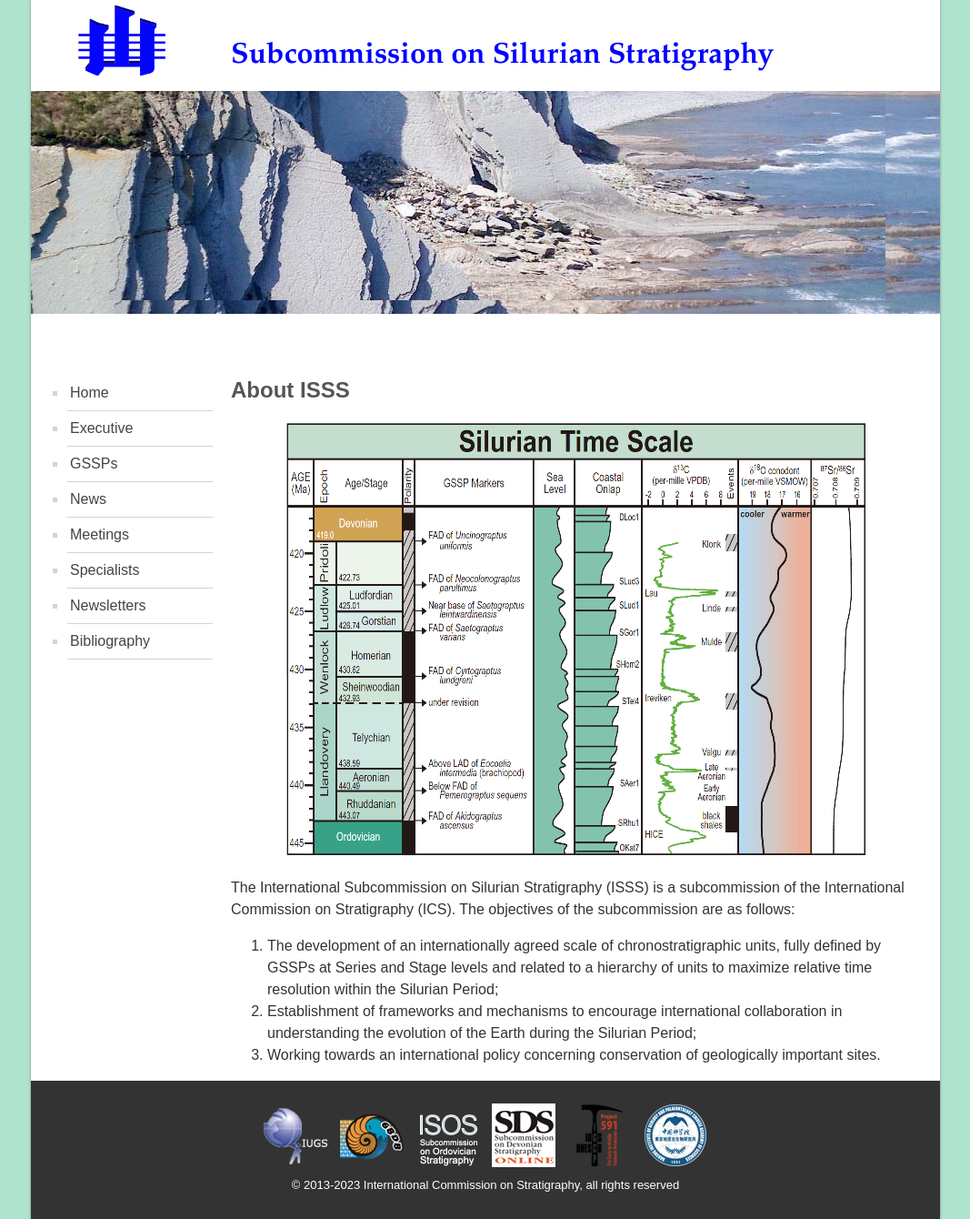
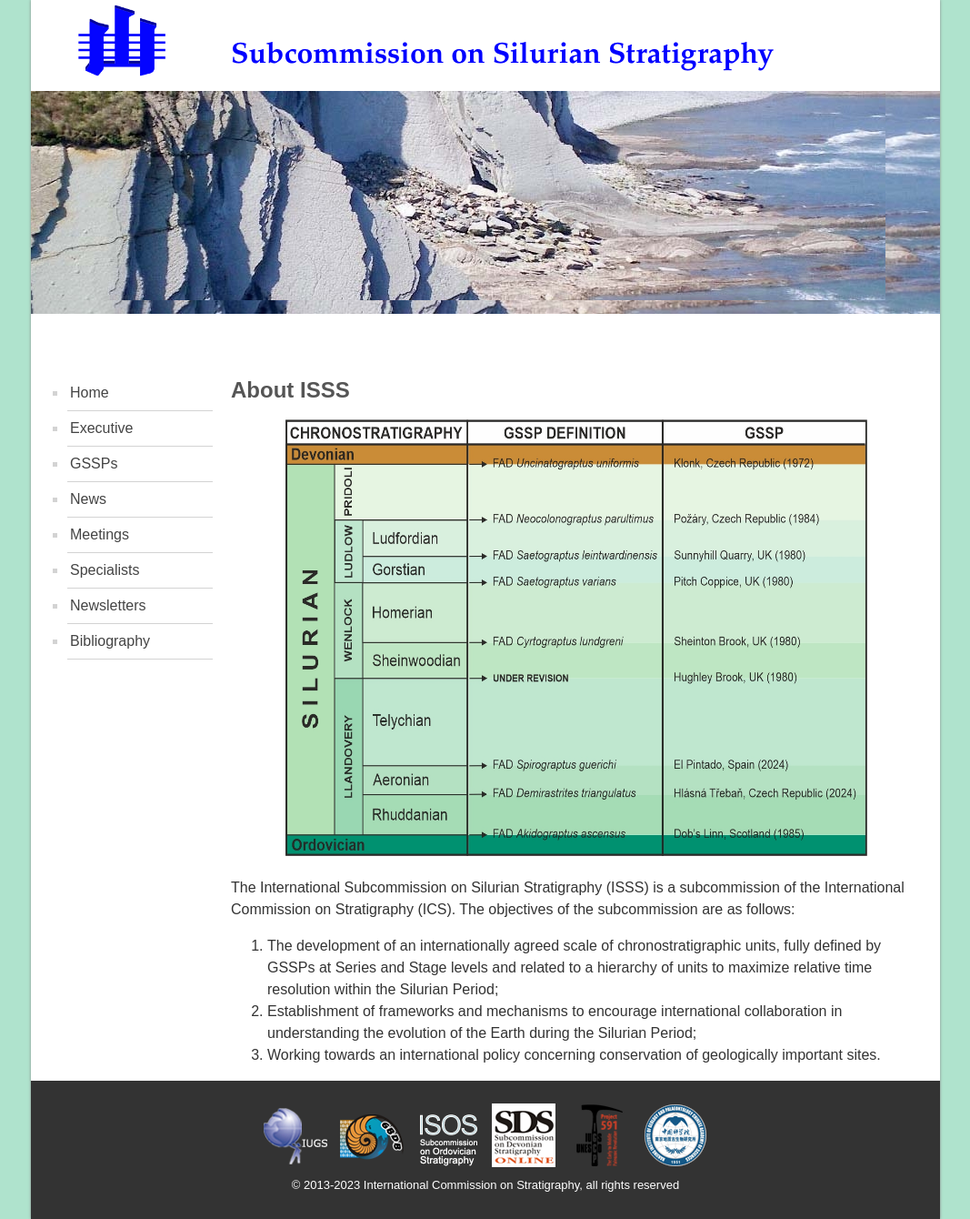
Before and after one commit to i-c-stratigraphy/subcommission-silurian, a Jekyll site: the page built from pages/index.md, in a window 1280 px wide. Shown: the whole page at 91% size, without its empty margins (106-1173 px from the left). Built offline with Jekyll 4.4.1, drawn with Linux system fonts in a browser that asks for light colours.

Commit message:
Update index.md

```diff
--- a/pages/index.md
+++ b/pages/index.md
@@ -5,7 +5,7 @@ permalink: /
 ---
 ## About ISSS
 
-<div align=center> <img src="images/STS2020.png" width="640" height="480"></div>
+<div align=center> <img src="images/Silurian.jpg" width="640" height="480"></div>
 
 The International Subcommission on Silurian Stratigraphy (ISSS) is a subcommission of the International Commission on Stratigraphy (ICS). The objectives of the subcommission are as follows:
 
```
